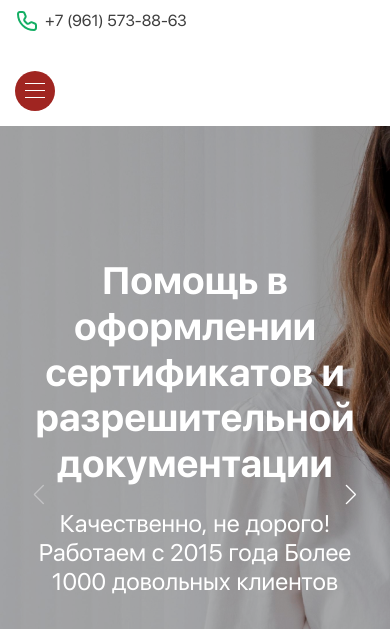
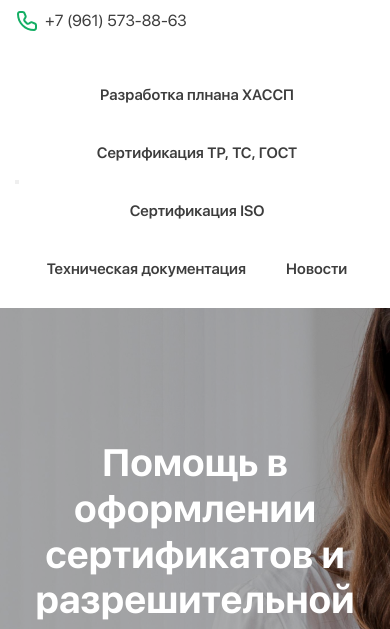
Before and after one commit to VakhitovAleksandr/Everest, a plain HTML site: page index.html in a window 390 px wide. Shown: the part 166-795 px from the top of the page. Drawn offline with nearby package versions, Linux system fonts and the light colour scheme.

Commit message:
13.06.22

```diff
--- a/css/style.scss
+++ b/css/style.scss
@@ -146,23 +146,6 @@
   width: 100%;
   justify-content: center;
   background: #fff;
-  @media (max-width: 1000px) {
-    border-top: solid 1px #eee;
-    transition: 0.2s;
-    position: absolute;
-    top: 100%;
-    left: 0;
-    width: 100%;
-    transform: translateY(-100%);
-    flex-direction: column;
-    align-items: stretch;
-    text-align: center;
-    row-gap: 1px;
-    z-index: -1;
-  }
-  &-mobile.active {
-    transform: translateY(0);
-  }
 }
 .menu__item {
   display: block;
@@ -171,9 +154,6 @@
   line-height: 120%;
   color: #3d3d3d;
   font-family: "SF UI Display Semibold";
-  @media (max-width: 1000px) {
-    background: #f9f9f9;
-  }
 }
 .menu__link {
   display: block;
@@ -186,53 +166,6 @@
   &:hover,
   &-active {
     border-bottom: 2px solid #14ae64;
-  }
-}
-.burger-menu {
-  width: 40px;
-  height: 40px;
-  border-radius: 50%;
-  padding: 10px;
-  background: #a02521;
-  display: none;
-  border: none;
-  span {
-    display: block;
-    height: 1px;
-    background: #000;
-    width: 100%;
-    position: relative;
-    background: #fff;
-    &::after,
-    &::before {
-      content: "";
-      transition: 0.2s;
-      position: absolute;
-      left: 0;
-      width: 100%;
-      height: 1px;
-      background: inherit;
-    }
-    &::after {
-      bottom: -7px;
-    }
-    &::before {
-      top: -7px;
-    }
-  }
-  &.active span {
-    height: 0;
-    &::before {
-      top: auto;
-      transform: rotate(45deg);
-    }
-    &::after {
-      bottom: auto;
-      transform: rotate(-45deg);
-    }
-  }
-  @media (max-width: 1000px) {
-    display: block;
   }
 }
 .nav-bottom {
--- a/index.html
+++ b/index.html
@@ -36,7 +36,7 @@
       <div class="header__row">
         <nav id="nav" class="nav-top">
           <button class="burger-menu"><span></span></button>
-          <ul class="menu menu-mobile">
+          <ul class="menu">
             <li class="menu__item">
               <a href="#" class="menu__link">Разработка плнана ХАССП</a>
             </li>
```
Also changed, not shown: css/style.css, 1 other file.
